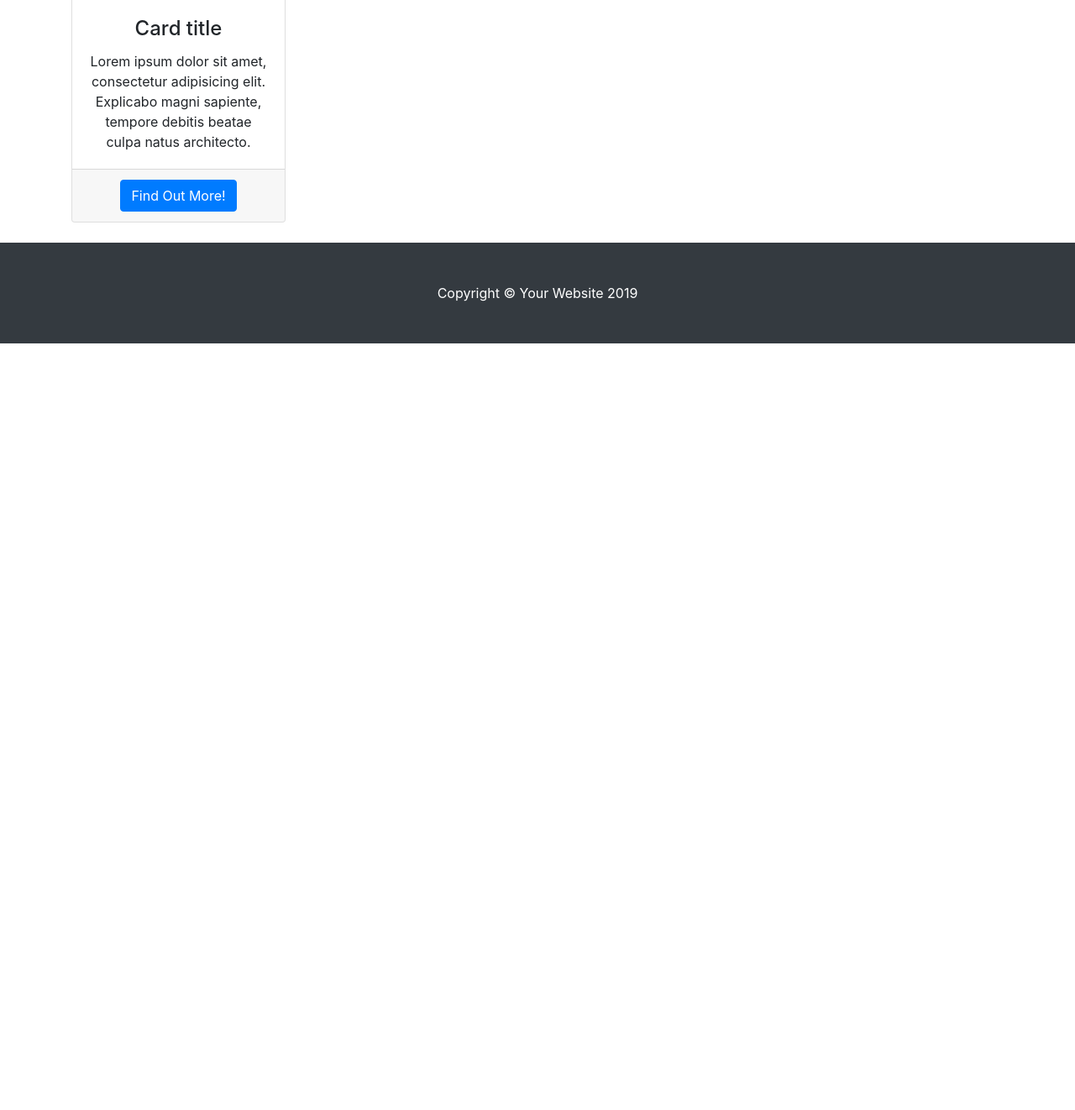
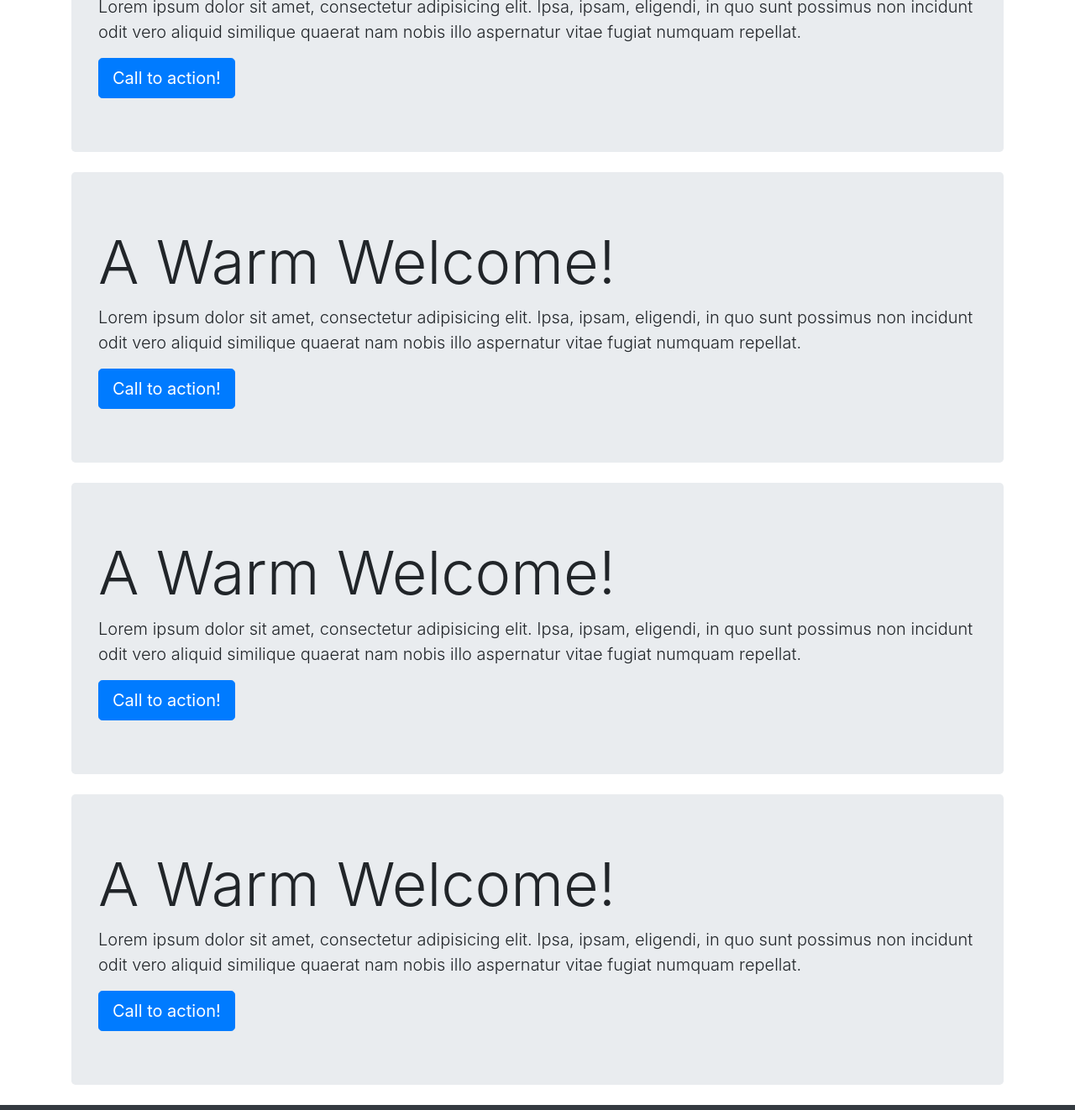
Before and after one commit to hamitdnc/hamitdnc.github.io, a website: page index.html in a window 1280 px wide. Shown: the part 616-1938 px from the top of the page at 84% size. Before the commit the page ends 1025 px from the top, so only its background shows below. Drawn offline with Linux system fonts and the light colour scheme.

Commit message:
Update index.html

```diff
--- a/index.html
+++ b/index.html
@@ -54,27 +54,36 @@
     <!-- Jumbotron Header -->
     <header class="jumbotron my-4">
       <h1 class="display-3">A Warm Welcome!</h1>
-      <p class="lead">Lorem ipsum dolor sit amet, consectetur adipisicing elit. Ipsa, ipsam, eligendi, in quo sunt possimus non incidunt odit vero aliquid similique quaerat nam nobis illo aspernatur vitae fugiat numquam repellat.</p>
+      <p class="lead">Lorem ipsum dolor sit amet, consectetur adipisicing elit. Ipsa, ipsam, eligendi, in quo sunt possimus
+        non incidunt odit vero aliquid similique quaerat nam nobis illo aspernatur vitae fugiat numquam repellat.</p>
+      <a href="#" class="btn btn-primary btn-lg">Call to action!</a>
+    </header>
+    <header class="jumbotron my-4">
+      <h1 class="display-3">A Warm Welcome!</h1>
+      <p class="lead">Lorem ipsum dolor sit amet, consectetur adipisicing elit. Ipsa, ipsam, eligendi, in quo sunt possimus
+        non incidunt odit vero aliquid similique quaerat nam nobis illo aspernatur vitae fugiat numquam repellat.</p>
+      <a href="#" class="btn btn-primary btn-lg">Call to action!</a>
+    </header>
+    <header class="jumbotron my-4">
+      <h1 class="display-3">A Warm Welcome!</h1>
+      <p class="lead">Lorem ipsum dolor sit amet, consectetur adipisicing elit. Ipsa, ipsam, eligendi, in quo sunt possimus
+        non incidunt odit vero aliquid similique quaerat nam nobis illo aspernatur vitae fugiat numquam repellat.</p>
+      <a href="#" class="btn btn-primary btn-lg">Call to action!</a>
+    </header>
+    <header class="jumbotron my-4">
+      <h1 class="display-3">A Warm Welcome!</h1>
+      <p class="lead">Lorem ipsum dolor sit amet, consectetur adipisicing elit. Ipsa, ipsam, eligendi, in quo sunt possimus
+        non incidunt odit vero aliquid similique quaerat nam nobis illo aspernatur vitae fugiat numquam repellat.</p>
+      <a href="#" class="btn btn-primary btn-lg">Call to action!</a>
+    </header>
+    <header class="jumbotron my-4">
+      <h1 class="display-3">A Warm Welcome!</h1>
+      <p class="lead">Lorem ipsum dolor sit amet, consectetur adipisicing elit. Ipsa, ipsam, eligendi, in quo sunt possimus
+        non incidunt odit vero aliquid similique quaerat nam nobis illo aspernatur vitae fugiat numquam repellat.</p>
       <a href="#" class="btn btn-primary btn-lg">Call to action!</a>
     </header>
 
-    <!-- Page Features -->
-    <div class="row text-center">
 
-      <div class="col-lg-3 col-md-6 mb-4">
-        <div class="card h-100">
-          <img class="card-img-top" src="http://placehold.it/500x325" alt="">
-          <div class="card-body">
-            <h4 class="card-title">Card title</h4>
-            <p class="card-text">Lorem ipsum dolor sit amet, consectetur adipisicing elit. Explicabo magni sapiente, tempore debitis beatae culpa natus architecto.</p>
-          </div>
-          <div class="card-footer">
-            <a href="#" class="btn btn-primary">Find Out More!</a>
-          </div>
-        </div>
-      </div>
-
-    </div>
     <!-- /.row -->
 
   </div>
```
